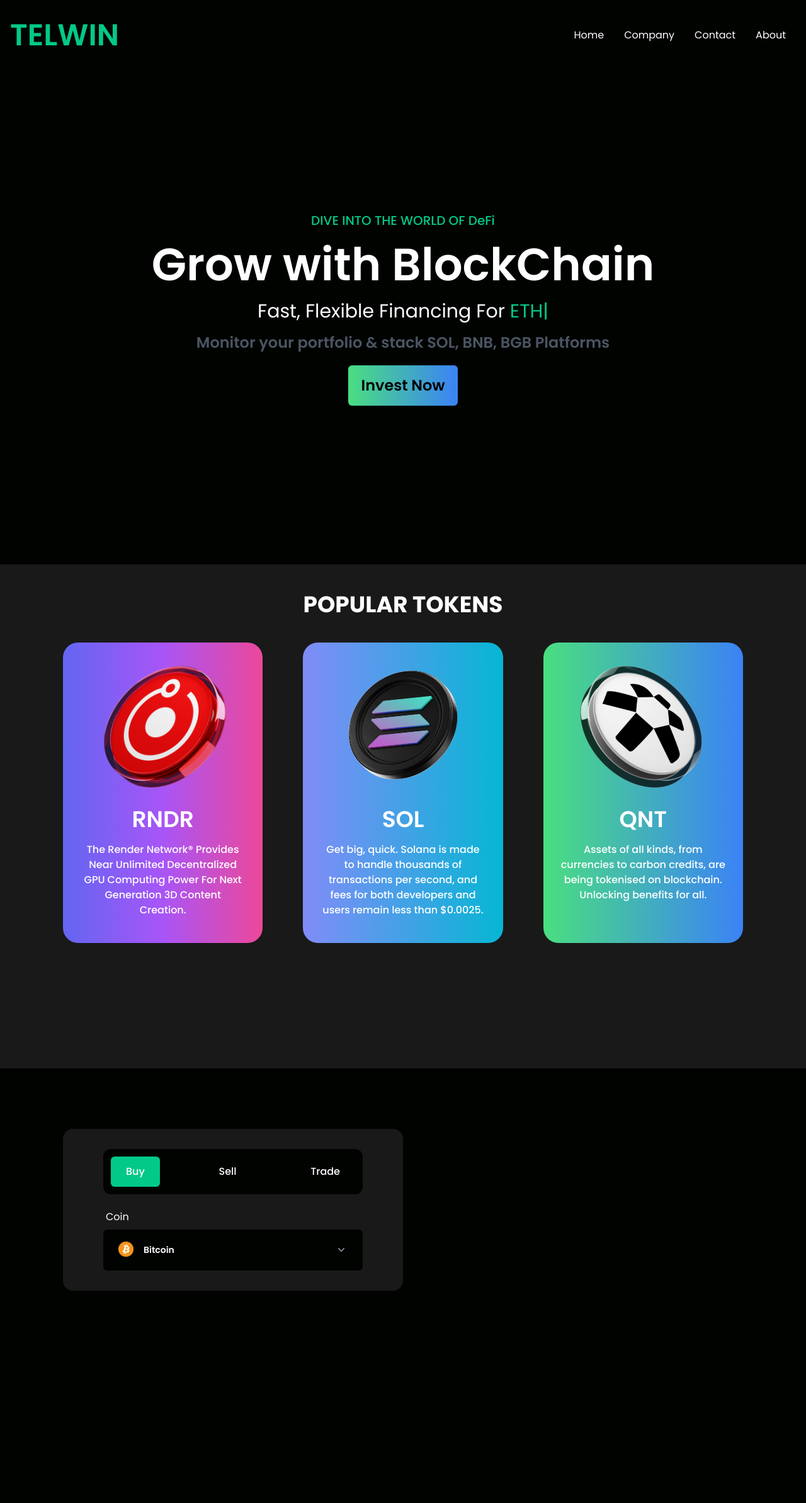
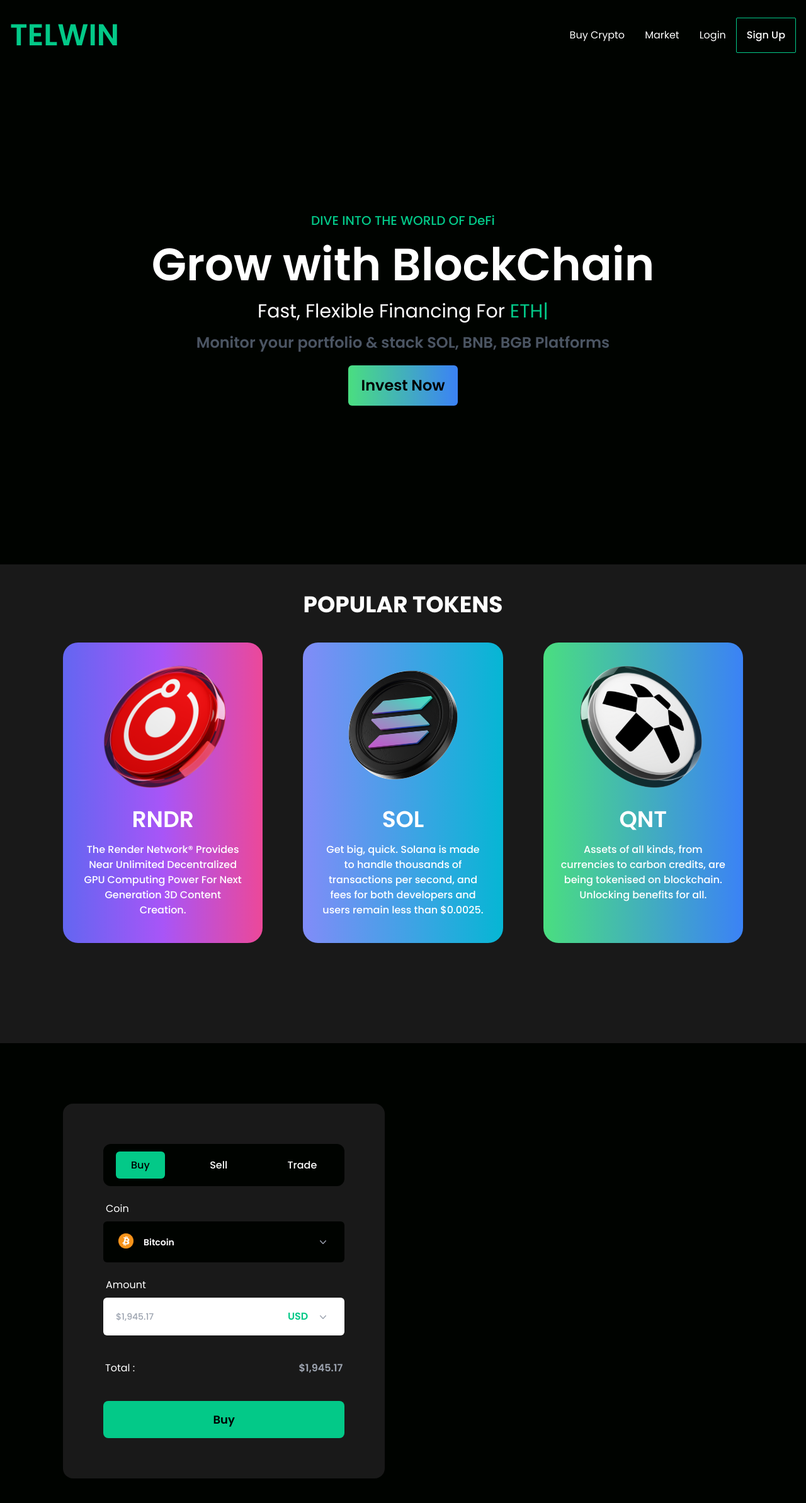
Before and after one commit to DennisJoelW/first_tailwind, a React (Create React App) app: page / in a window 1280 px wide. Shown: the top 2386 px of the page at 63% size. Built offline with nearby package versions, Linux system fonts and the light colour scheme.

Commit message:
DONE BUY SELL TRADE

```diff
--- a/src/App.js
+++ b/src/App.js
@@ -1,6 +1,6 @@
 import Navbar from "./components/Navbar";
 import Hero from "./components/Hero";
-import Wallet from './components/Wallet';
+import CryptoToken from './components/CryptoToken';
 import Trade from './components/Trade';
 
 function App() {
@@ -8,7 +8,7 @@
     <div>
         <Navbar/>
         <Hero />
-        <Wallet />
+        <CryptoToken />
         <Trade />
     </div>
   );
--- a/src/components/Wallet.jsx
+++ b/src/components/CryptoToken.jsx
@@ -3,7 +3,7 @@
 import qnt_icon from '../assets/qnt.webp'
 import render from '../assets/render.webp'
 
-const Wallet = () => {
+const CryptoToken = () => {
 
   const CryptoCard = ({ bgGradient, image, title, description, imgSize, marginTop }) => {
     return (
@@ -18,7 +18,7 @@
   };
 
   return (
-    <div className=' w-full bg-[#191919] py-16 md:px-6 px-12 md:h-[100vh]'>
+    <div className=' w-full bg-[#191919] py-16 md:px-6 px-12 md:h-[95vh] h-fit'>
       <h2 className='  text-center text-white font-bold font-poppins mb-10 mt-[-20px] text-4xl'>POPULAR TOKENS</h2>
       <div className='max-w-[1080px] mx-auto flex md:flex-row flex-col gap-16'>
 
@@ -52,4 +52,4 @@
   )
 }
 
-export default Wallet
+export default CryptoToken
--- a/src/components/Navbar.jsx
+++ b/src/components/Navbar.jsx
@@ -15,12 +15,12 @@
 
   return (
     <div className='text-white flex justify-between items-center h-24 max-w-7xl mx-auto px-4 pt-4'>
-        <h1 className='w-full lg:text-5xl md:text-5xl font-semibold text-[#03C988] font-poppins text-2xl'>TELWIN</h1>
-        <ul className='hidden md:flex font-poppins'>
-          <li className=' p-4  cursor-pointer'>Home</li>
-          <li className=' p-4  cursor-pointer'>Company</li>
-          <li className=' p-4 cursor-pointer'>Contact</li>
-          <li className=' p-4 cursor-pointer'>About</li>
+        <h1 className='w-full lg:text-5xl md:text-5xl font-semibold text-[#03C988] font-poppins text-2xl cursor-pointer'>TELWIN</h1>
+        <ul className='hidden md:flex font-poppins '>
+          <li className=' p-4  cursor-pointer whitespace-nowrap hover:text-[#03C988] ease-in-out duration-300'>Buy Crypto</li>
+          <li className=' p-4 cursor-pointer whitespace-nowrap hover:text-[#03C988] ease-in-out duration-300'>Market</li>
+          <button className=' p-4 hover:text-[#03C988] ease-in-out duration-300'>Login</button>
+          <button className='px-4 whitespace-nowrap border-[1px] border-[#03C988] hover:text-black hover:bg-[#03C988] ease-in-out duration-400 rounded-sm font-medium '>Sign Up</button>
         </ul>
 
         <div className=' block md:hidden'>
@@ -28,12 +28,12 @@
         </div>
 
         <div className={menu ? "fixed left-0 top-0 w-[60%] border-r border-r-gray-700 border-b border-b-gray-700 h-full bg-zinc-950 ease-linear duration-300 block md:hidden" : " fixed left-[-100%]"}>
-        <h1 className='w-full text-4xl font-semibold text-[#03C988] m-4 mt-6 font-poppins'>Bruh</h1>
-          <ul className='uppercase mt-10 font-poppins'>
-            <li className=' p-5 text-lg border-gray-200'>Home</li>
-            <li className=' p-5 text-lg border-gray-200'>Company</li>
-            <li className=' p-5 text-lg border-gray-200'>Contact</li>
-            <li className=' p-5 text-lg border-gray-200'>About</li>
+        <h1 className='w-full text-4xl font-semibold text-[#03C988] m-4 mt-10 font-poppins'>TELWIN</h1>
+          <ul className='mt-10 font-poppins'>
+            <li className=' p-4 font-[16px] cursor-pointer whitespace-nowrap hover:text-[#03C988] ease-in-out duration-300'>Buy Crypto</li>
+            <li className=' p-4 font-[16px] cursor-pointer whitespace-nowrap hover:text-[#03C988] ease-in-out duration-300'>Market</li>
+            <button className=' font-[16px] p-4 hover:text-[#03C988] ease-in-out duration-300 block'>Login</button>
+            <button className=' font-[16px] p-4 whitespace-nowrap hover:text-[#03C988] ease-in-out duration-300'>Sign Up</button>
           </ul>
         </div>
 
--- a/src/components/Trade.jsx
+++ b/src/components/Trade.jsx
@@ -1,5 +1,6 @@
 import React, {useState} from 'react'
 import btc_icon from "../assets/btc-logo.png"
+import '../global.css'
 
 const Trade = () => {
 
@@ -7,62 +8,106 @@
     const [sell,setSell] = useState(false)
     const [trade,setTrade] = useState(false)
 
+    const [buttonOptions, setButtonOptions] = useState("Buy")
+
     function buyClicked(){
         setBuy(true)
         setSell(false)
         setTrade(false)
+        setButtonOptions("Buy")
     }
     function sellClicked(){
         setBuy(false)
         setSell(true)
         setTrade(false)
+        setButtonOptions("Sell")
     }
     function tradeClicked(){
         setBuy(false)
         setSell(false)
+        setButtonOptions("Trade")
         setTrade(true)
     }
 
-    const TradeInput = (props) => {
-        return(
-            <div>
-            <label className="mb-1 block font-medium text-2xl text-gray-900 dark:text-white font-poppins">Amount</label>
-            <div className="relative">
-                <input type="text" id="last_name" className="bg-gray-50 border border-gray-300 text-gray-900 text-sm rounded-lg focus:ring-blue-500 focus:border-blue-500 block w-full p-5 dark:bg-gray-700 dark:border-gray-600 dark:placeholder-gray-400 dark:text-white dark:focus:ring-blue-500 dark:focus:border-blue-500" placeholder={props.cryptoAmount}/>
-                <span className="absolute inset-y-0 right-0 flex items-center pr-2.5 text-[#03C988] cursor-pointer mr-2 font-poppins font-semibold">MAX</span>
-            </div>
+    function ThreeBtnOptions() {
+        return (
+            <div className='flex flex-row bg-[#000300] px-5 py-3 rounded-xl justify-between'>
+                <button className={`${buy ? 'bg-[#03C988] text-black':'bg-[#000300]'} md:px-6 md:py-[0.6rem] px-3 py-2 rounded-md font-medium`} onClick={buyClicked}>Buy</button>
+                <button className={`${sell ? 'bg-[#03C988] text-black':'bg-[#000300]'} md:px-6 md:py-[0.6rem] px-3 py-2 rounded-md font-medium`} onClick={sellClicked}>Sell</button>
+                <button className={`${trade ? 'bg-[#03C988] text-black':''} md:px-6 md:py-[0.6rem] px-3 py-2 rounded-md font-medium`} onClick={tradeClicked}>Trade</button>
             </div>
         );
-
     };
 
+    function SelectCoin(){
+        return(
+            <div class="relative text-left ">
+                    <button type="button" class="flex w-full flex-row gap-x-1.5 rounded-md  pl-16 py-[1.4rem] text-sm font-semibold bg-[#000300] text-white " id="menu-button" aria-expanded="true" aria-haspopup="true">
+                    Bitcoin
+                        <svg className="h-5 w-5 mr-6 text-gray-400 absolute right-0 " viewBox="0 0 20 20" fill="currentColor" aria-hidden="true">
+                            <path fill-rule="evenodd" d="M5.23 7.21a.75.75 0 011.06.02L10 11.168l3.71-3.938a.75.75 0 111.08 1.04l-4.25 4.5a.75.75 0 01-1.08 0l-4.25-4.5a.75.75 0 01.02-1.06z" clip-rule="evenodd" />
+                        </svg>
+                        <span className=' absolute inset-y-0 left-0 items-center ml-6 top-[19px]'><img src={btc_icon} alt="" width={24}/></span>
+                    </button>
+            </div>
+        )
+    }
+
+    function Amount() {
+        return(
+            <div class="relative text-left ">
+                <input type="text" id="last_name" className=" text-gray-900 text-sm rounded-md  block w-full p-5 dark:bg-[#000300] dark:placeholder-gray-400 dark:text-white dark:focus:ring-blue-500 dark:focus:border-blue-500 font-medium font-poppins" placeholder="$1,945.17 "/>
+                <span className="absolute inset-y-0 right-0 mr-12 flex items-center pr-2.5 text-[#03C988] cursor-pointer font-poppins font-semibold">USD</span>
+                            <svg className="h-5 w-5 mr-6 text-gray-400 absolute right-0 top-[1.30rem] cursor-pointer" viewBox="0 0 20 20" fill="currentColor" aria-hidden="true">
+                                <path fill-rule="evenodd" d="M5.23 7.21a.75.75 0 011.06.02L10 11.168l3.71-3.938a.75.75 0 111.08 1.04l-4.25 4.5a.75.75 0 01-1.08 0l-4.25-4.5a.75.75 0 01.02-1.06z" clip-rule="evenodd" />
+                            </svg>
+            </div>
+        )
+    }
+
+    function textBuySell() {
+        return(
+        <div className='flex flex-col py-8 w-full gap-3 mx-auto'>
+            <h3 className=' lg:text-7xl md:text-5xl text-6xl font-semibold gradient-text'>Buy & Sell.</h3>
+            <h3 className=' lg:text-7xl md:text-5xl text-6xl font-semibold gradient-text'>Trade.</h3>
+            <h3 className=' lg:text-7xl md:text-5xl text-6xl font-semibold gradient-text'>Everywhere.</h3>
+        </div>
+        )
+    }
+
   return (
-    <div className=' w-full py-16 md:px-6 px-12 md:h-[100vh] font-poppins mt-8 mb-8'>
-        <div className=' max-w-[1080px] mx-auto flex md:flex-row flex-col text-white gap-20'>
+    <div className=' w-full py-16 md:px-6 px-12 md:h-[90vh] h-[85vh] font-poppins mt-8 mb-8'>
+        <div className=' max-w-[1080px] mx-auto flex md:flex-row flex-col text-white'>
 
-        <div className=' md:w-1/2 bg-[#191919] flex flex-col justify-center items-center rounded-2xl md:px-16 px-4'>
-            <div className='flex flex-col py-8 w-full'>
+        <div className=' md:w-1/2 w-full bg-[#191919] flex flex-col rounded-2xl md:px-16 md:py-8 py-4 px-12 lg:mr-8 md:mr-6 mb-16 h-full'>
+            <div className='flex flex-col py-8 w-full mx-auto'>
 
-                <div className='flex flex-row bg-[#000300] px-3 py-3 rounded-xl justify-between'>
-                    <button className={`${buy ? 'bg-[#03C988]':'bg-[#000300]'} md:px-6 md:py-3 px-3 py-2 rounded-md font-medium`} onClick={buyClicked}>Buy</button>
-                    <button className={`${sell ? 'bg-[#03C988]':'bg-[#000300]'} md:px-6 md:py-3 px-3 py-2 rounded-md font-medium`} onClick={sellClicked}>Sell</button>
-                    <button className={`${trade ? 'bg-[#03C988]':'bg-[#000300]'} md:px-6 md:py-3 px-3 py-2 rounded-md font-medium`} onClick={tradeClicked}>Trade</button>
-                </div>
+                <ThreeBtnOptions />
 
-                    <p className=' ml-1 mt-6 mb-2'>Coin</p>
-                    <div class="relative text-left ">
-                            <button type="button" class="flex w-full flex-row gap-x-1.5 rounded-md  pl-16 py-[1.4rem] text-sm font-semibold bg-[#000300] text-white " id="menu-button" aria-expanded="true" aria-haspopup="true">
-                            Bitcoin
-                                <svg className="h-5 w-5 mr-6 text-gray-400 absolute right-0 " viewBox="0 0 20 20" fill="currentColor" aria-hidden="true">
-                                    <path fill-rule="evenodd" d="M5.23 7.21a.75.75 0 011.06.02L10 11.168l3.71-3.938a.75.75 0 111.08 1.04l-4.25 4.5a.75.75 0 01-1.08 0l-4.25-4.5a.75.75 0 01.02-1.06z" clip-rule="evenodd" />
-                                </svg>
-                                <span className=' absolute inset-y-0 left-0 items-center ml-6 top-[19px]'><img src={btc_icon} alt="" width={24}/></span>
-                            </button>
+                <p className=' ml-1 mt-6 mb-2'>Coin</p>
+
+                <SelectCoin />
+
+                <p className=' ml-1 mt-6 mb-2'>Amount</p>
+                <Amount />
+
+                    <div className='flex justify-between mt-10 px-[3px]'>
+                        <h3>Total : </h3>
+                        <h3 className=' text-gray-400 font-poppins font-semibold'>$1,945.17</h3>
                     </div>
+
+                    <button className=' mt-10 bg-[#03C988] hover:bg-[hsl(160,97%,46%)] text-black active:bg-[hsl(160,97%,50%)] py-4 rounded-lg text-[18px] font-semibold font-poppins'>
+                        {buttonOptions}
+                    </button>
+
             </div>
         </div>
 
-        </div>
+        <div className=' md:w-1/2 w-full flex flex-col justify-center items-center rounded-2xl px-4 lg:ml-8 md:ml-6 md:mt-[-70px]'>
+
+            </div>
+                <textBuySell />
+            </div>
     </div>
   )
 }
--- /dev/null
+++ b/src/global.css
@@ -0,0 +1,8 @@
+.gradient-text {
+    background-color: #FF3CAC;
+    background-image: linear-gradient(225deg, #FF3CAC 0%, #784BA0 50%, #2B86C5 100%);
+
+    -webkit-background-clip: text;
+    -webkit-text-fill-color: transparent;
+    background-clip: text;
+}
```
